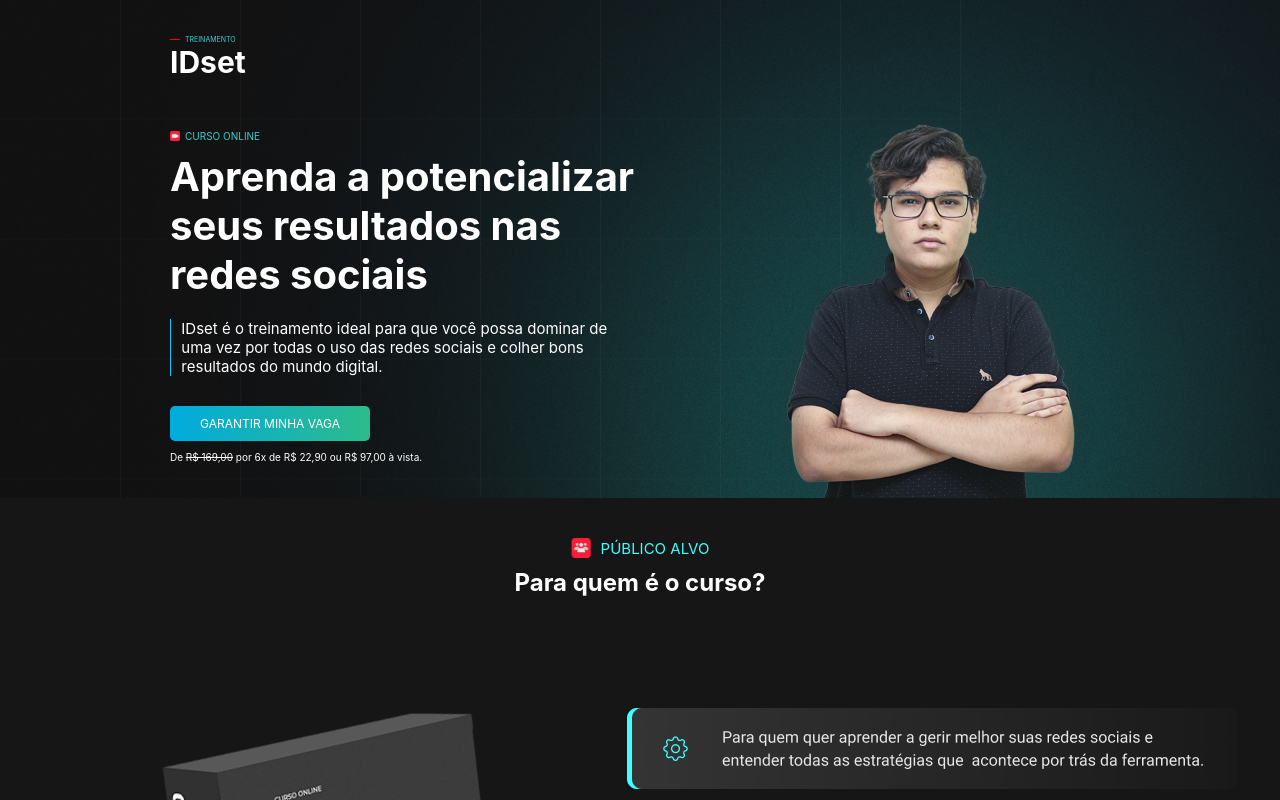
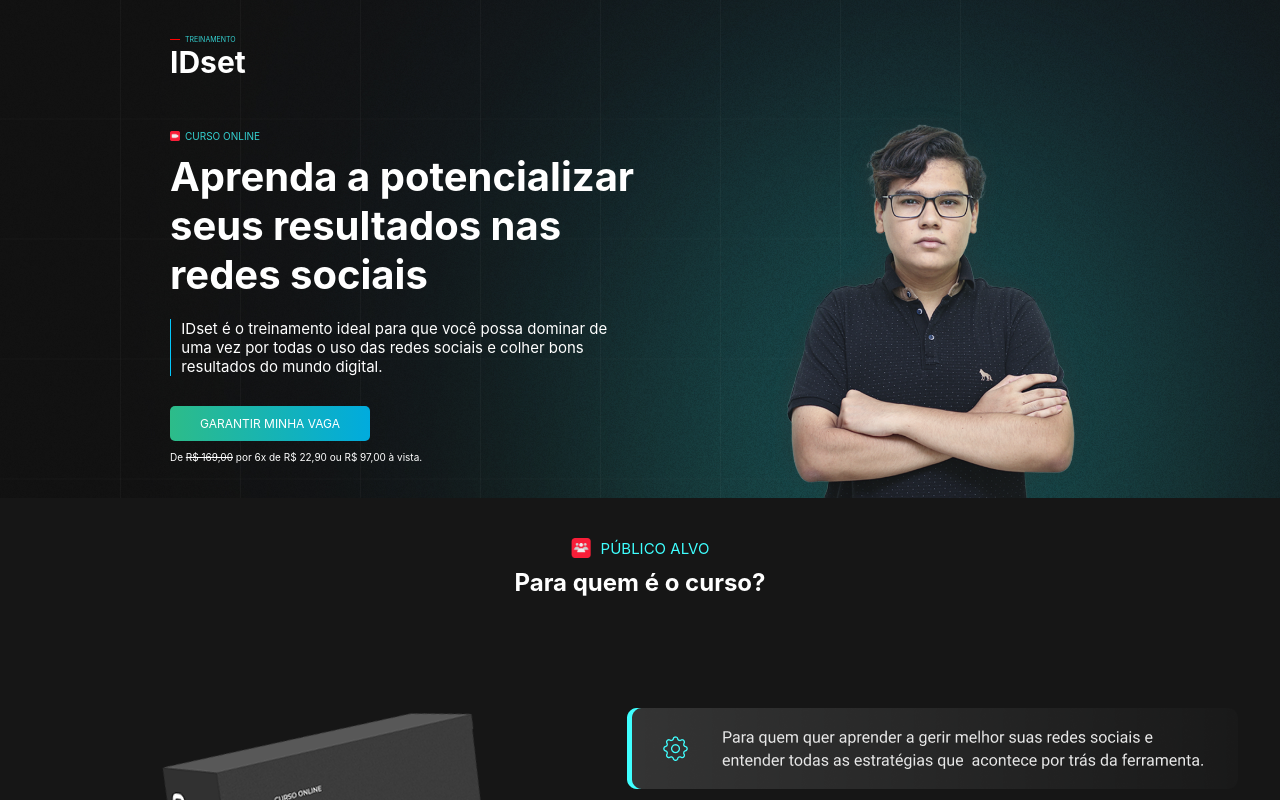
Before and after one commit to rafhaelgomes-dev/IDset-Landing-page, a React (Create React App) app: page / in a window 1280 px wide. In both pictures the pointer is over the link "GARANTIR MINHA VAGA". Shown: the top 800 px of the page. Built offline with nearby package versions, Linux system fonts and the light colour scheme.

Commit message:
transition botão garantir

```diff
--- a/src/components/Header/Header.module.css
+++ b/src/components/Header/Header.module.css
@@ -38,6 +38,12 @@
   text-decoration: none;
   color: white;
   font-size: 12px;
+  transition: 1s;
+}
+
+.buttonGarantir:hover {
+  background: linear-gradient(90deg, #2DBC89 0%, #00ABDF 101.6%);
+   transition: 1s !important;
 }
 
 .containerLogoIdSet {
```
